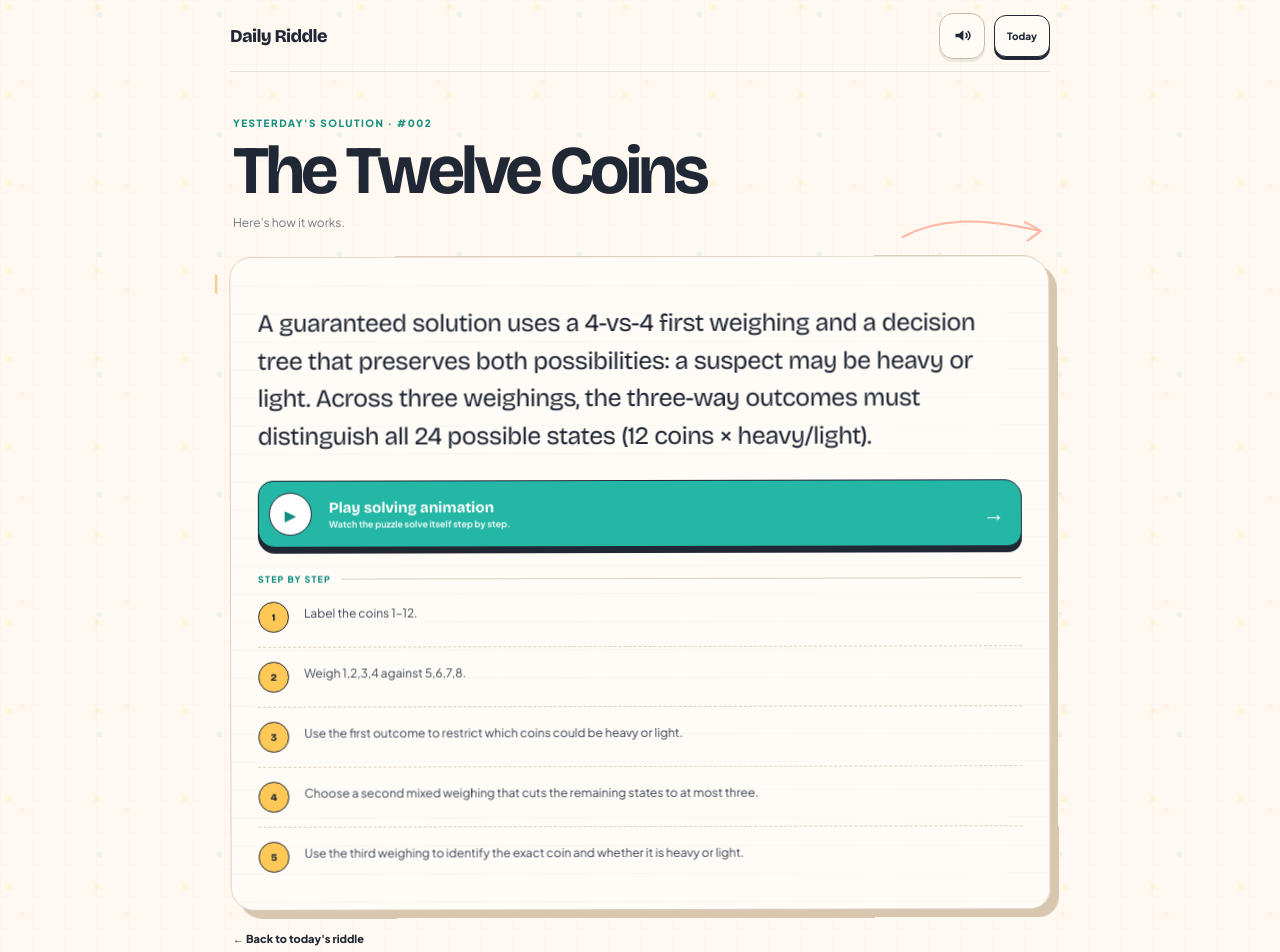
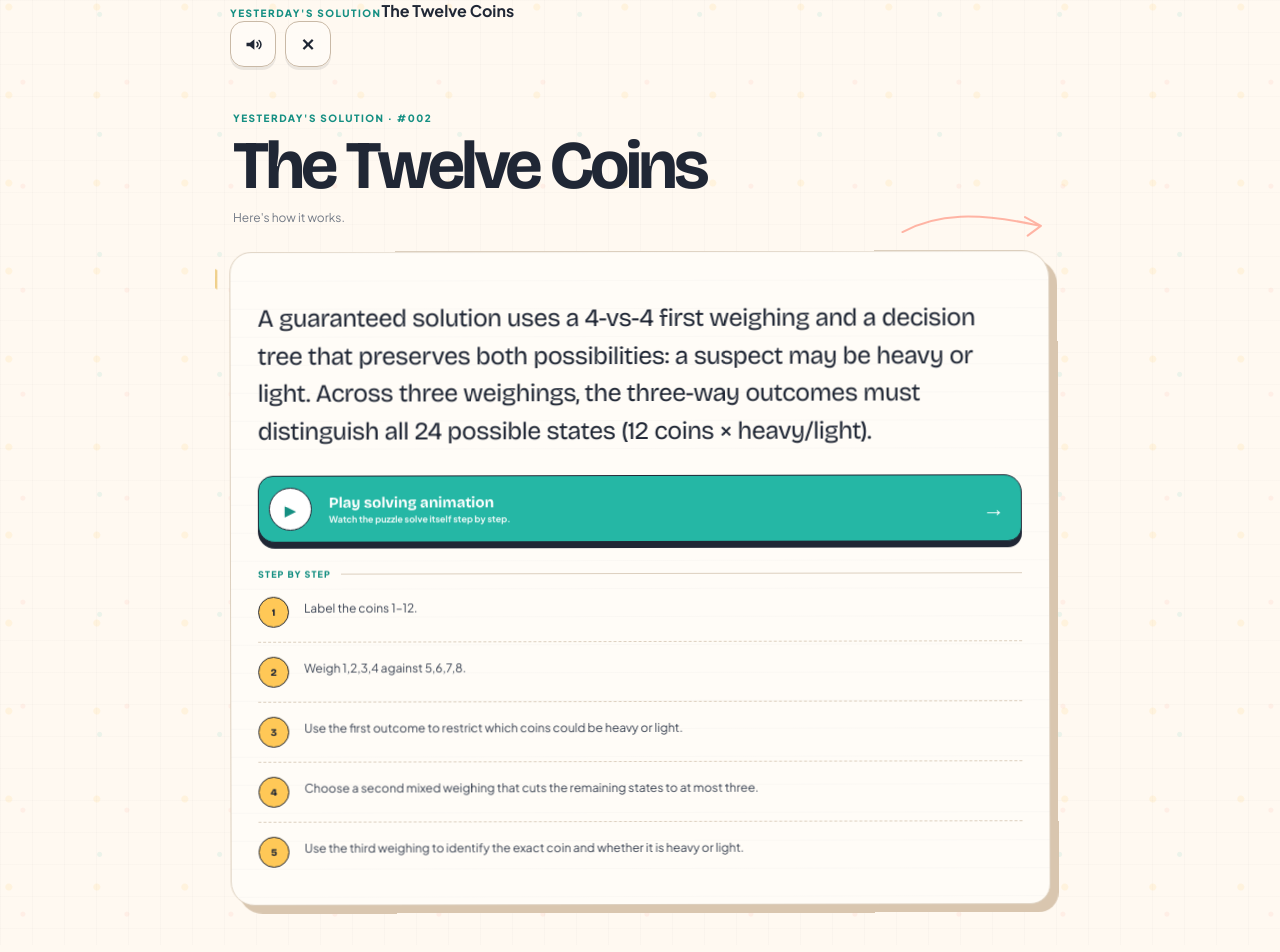
Before and after one commit to maguire-ui/Daily-riddle, a Next.js app: page /yesterday in a window 1280 px wide. Shown: the top 952 px of the page. Built offline with nearby package versions, Linux system fonts and the light colour scheme.

Commit message:
Use consistent close navigation on solution page

```diff
--- a/app/yesterday/page.tsx
+++ b/app/yesterday/page.tsx
@@ -1,6 +1,6 @@
 import Link from "next/link";
 import { getPreviousRiddle } from "../lib/riddles";
-import SoundToggle from "../components/SoundToggle";
+import SecondaryHeader from "../components/SecondaryHeader";
 
 export default function YesterdayPage() {
   const r = getPreviousRiddle(new Date());
@@ -9,15 +9,11 @@ export default function YesterdayPage() {
     return (
       <main className="journal-page">
         <div className="journal-shell">
-          <header className="journal-topbar">
-            <Link href="/" className="journal-brand">Daily Riddle</Link>
-            <SoundToggle compact />
-          </header>
+          <SecondaryHeader kicker="YESTERDAY'S SOLUTION" title="Daily Riddle" closeHref="/" closeLabel="Close solution" />
           <section className="no-reveal">
             <span>?</span>
             <h1>No unlocked answer yet.</h1>
             <p>Yesterday&apos;s solution appears here only after the daily rollover.</p>
-            <Link className="ghost" href="/">Back to today</Link>
           </section>
         </div>
       </main>
@@ -27,10 +23,7 @@ export default function YesterdayPage() {
   return (
     <main className="journal-page solution-page">
       <div className="journal-shell">
-        <header className="journal-topbar">
-          <Link href="/" className="journal-brand">Daily Riddle</Link>
-          <div className="topbar-actions"><SoundToggle compact /><Link className="ghost mini" href="/">Today</Link></div>
-        </header>
+        <SecondaryHeader kicker="YESTERDAY'S SOLUTION" title={r.title} closeHref="/" closeLabel="Close solution" />
 
         <section className="solution-heading">
           <span className="tiny-kicker">YESTERDAY&apos;S SOLUTION · #{String(r.id).padStart(3,"0")}</span>
@@ -58,7 +51,6 @@ export default function YesterdayPage() {
           </div>
         </section>
 
-        <Link className="back-journal" href="/">← Back to today&apos;s riddle</Link>
       </div>
     </main>
   );
```
